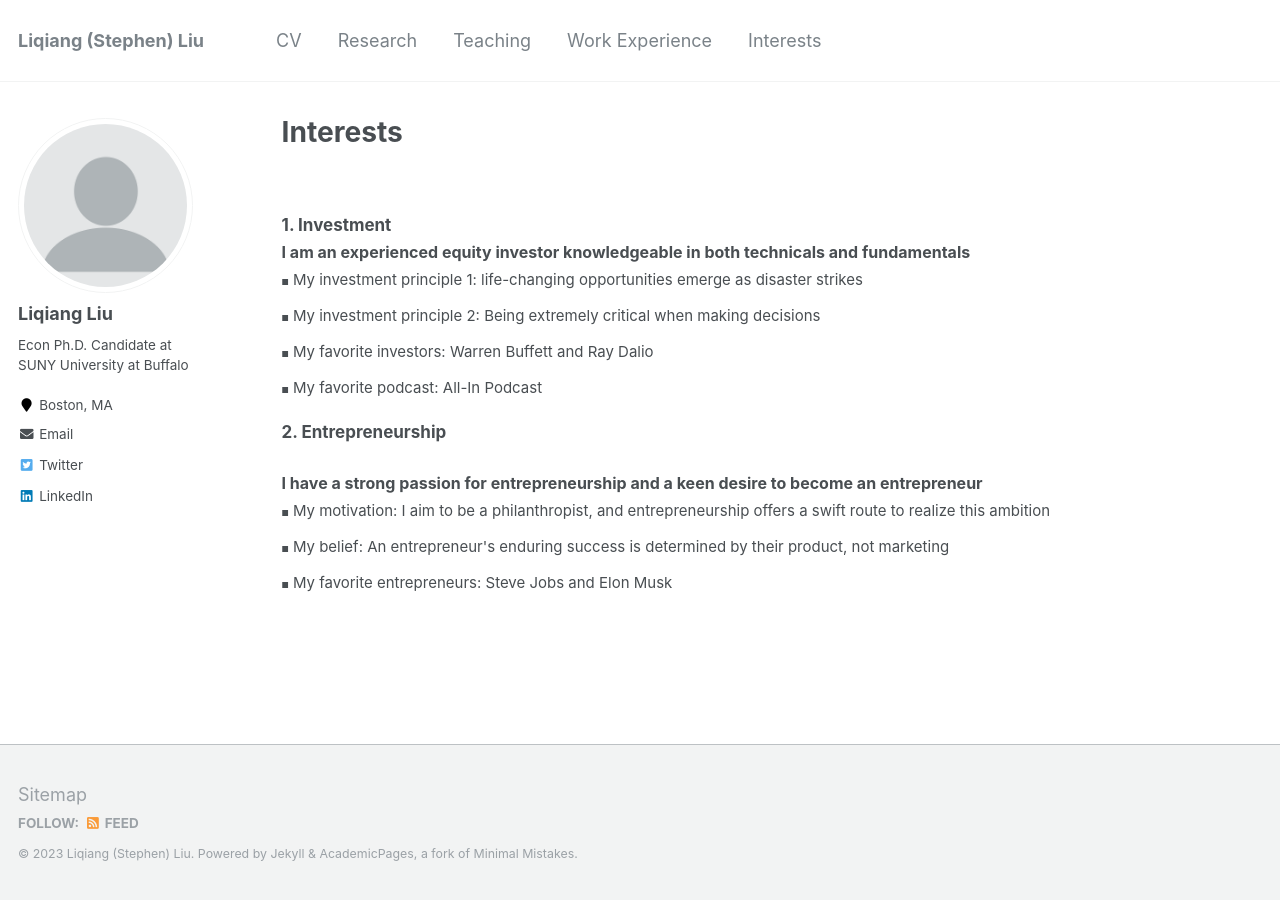
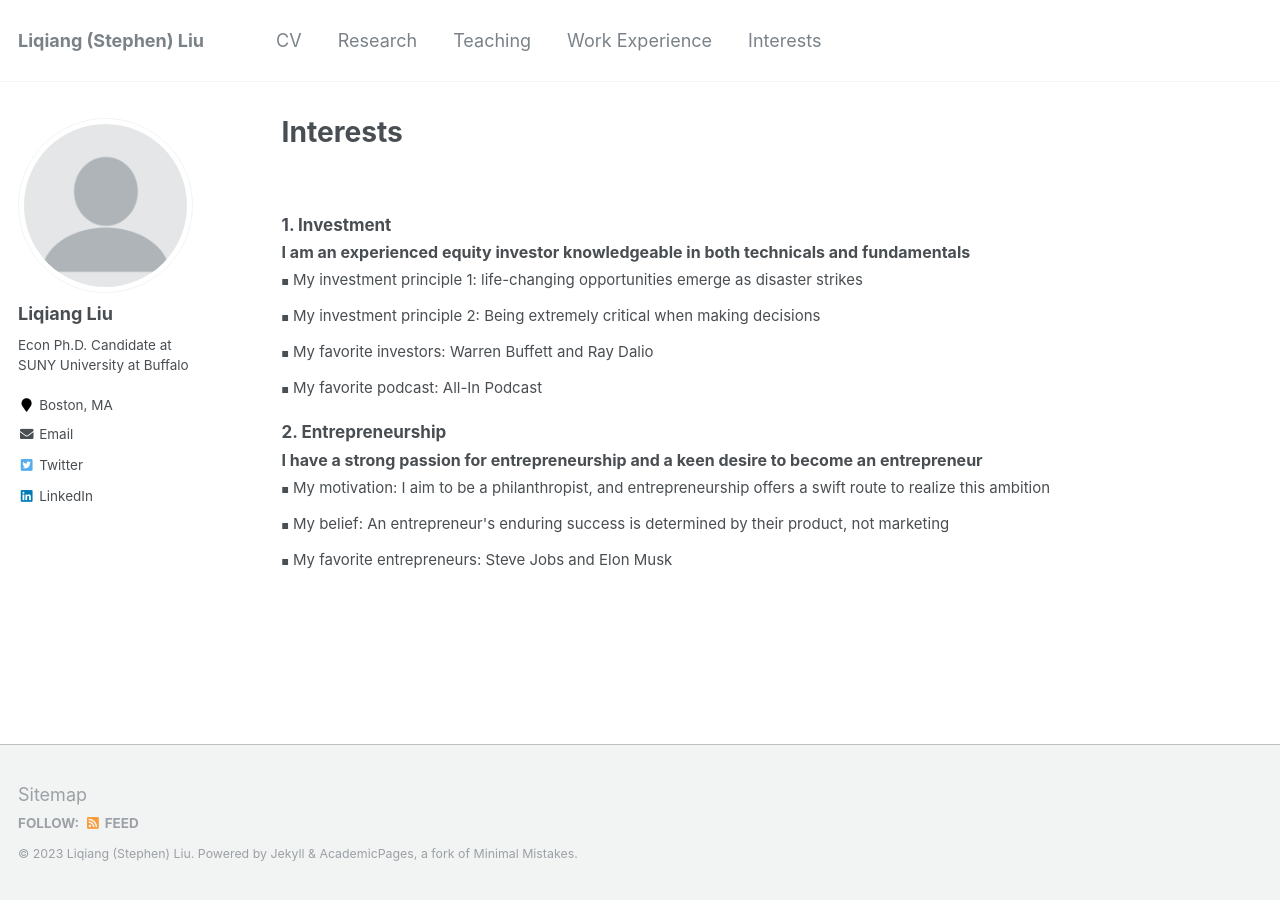
Before and after one commit to Liqiang-Liu/Liqiang-Liu.github.io, a Jekyll site: the page built from _pages/interests.md, in a window 1280 px wide. Built offline with Jekyll 4.4.1, drawn with Linux system fonts in a browser that asks for light colours.

Commit message:
Update interests.md

```diff
--- a/_pages/interests.md
+++ b/_pages/interests.md
@@ -33,8 +33,9 @@ redirect_from:
      </ul>
 </ul>
 
-<span style="font-size: 17px;"><strong>2. Entrepreneurship</strong></span>
+
 <ul class="custom-bullet">
+<span style="font-size: 17px;"><strong>2. Entrepreneurship</strong></span><br>
   <span style="font-size: 16px;"><strong>I have a strong passion for entrepreneurship and a keen desire to become an entrepreneur</strong></span>
     <ul class="custom-bullet">
       <li><span style="font-size: 15px; ">My motivation: I aim to be a philanthropist, and entrepreneurship offers a swift route to realize this ambition</span></li>
```
